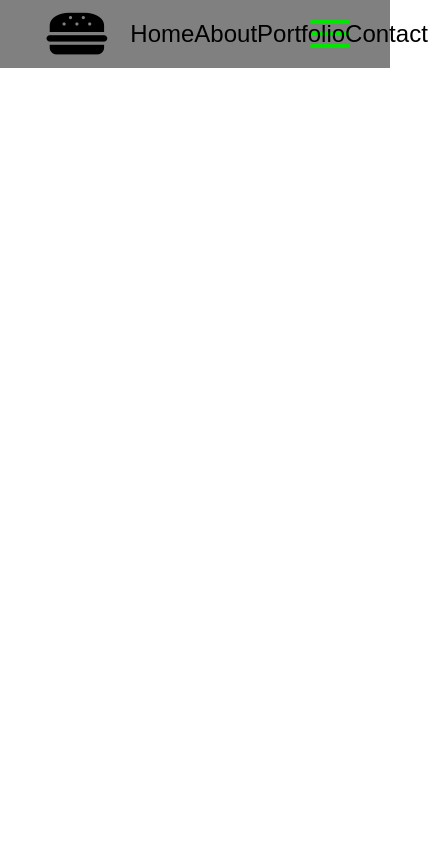
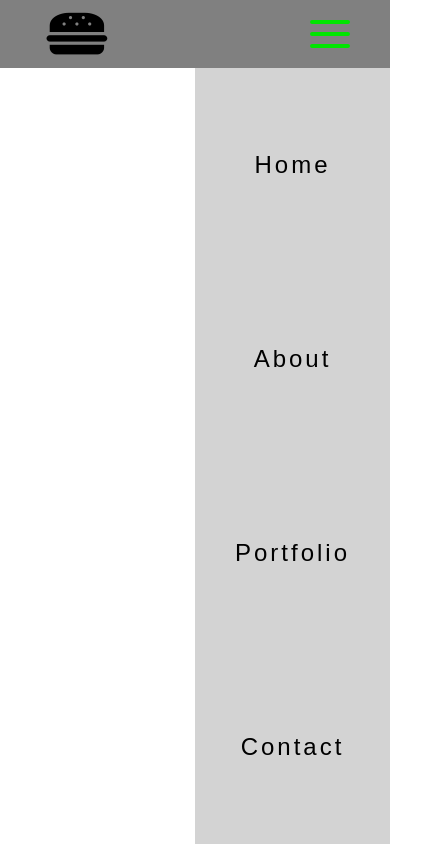
Before and after one commit to adno88/Hamburger-menu, a plain HTML site: page index.html in a window 390 px wide. Shown: the whole page, 428 px wide, since content can reach past the window. Drawn offline with Linux system fonts and the light colour scheme.

Commit message:
Added first @media (max-width: 1000px)

```diff
--- a/style.css
+++ b/style.css
@@ -70,6 +70,15 @@ a:hover::after {
         transition: .3s ease-in-out;
     }
     ul {
-
+        position: absolute;
+        right: 0;
+        top: 8vh;
+        background: lightgray;
+        height: 92vh;
+        flex-direction: column;
+        text-align: center;
+    }
+    a {
+        letter-spacing: 3px;
     }
 }
```
